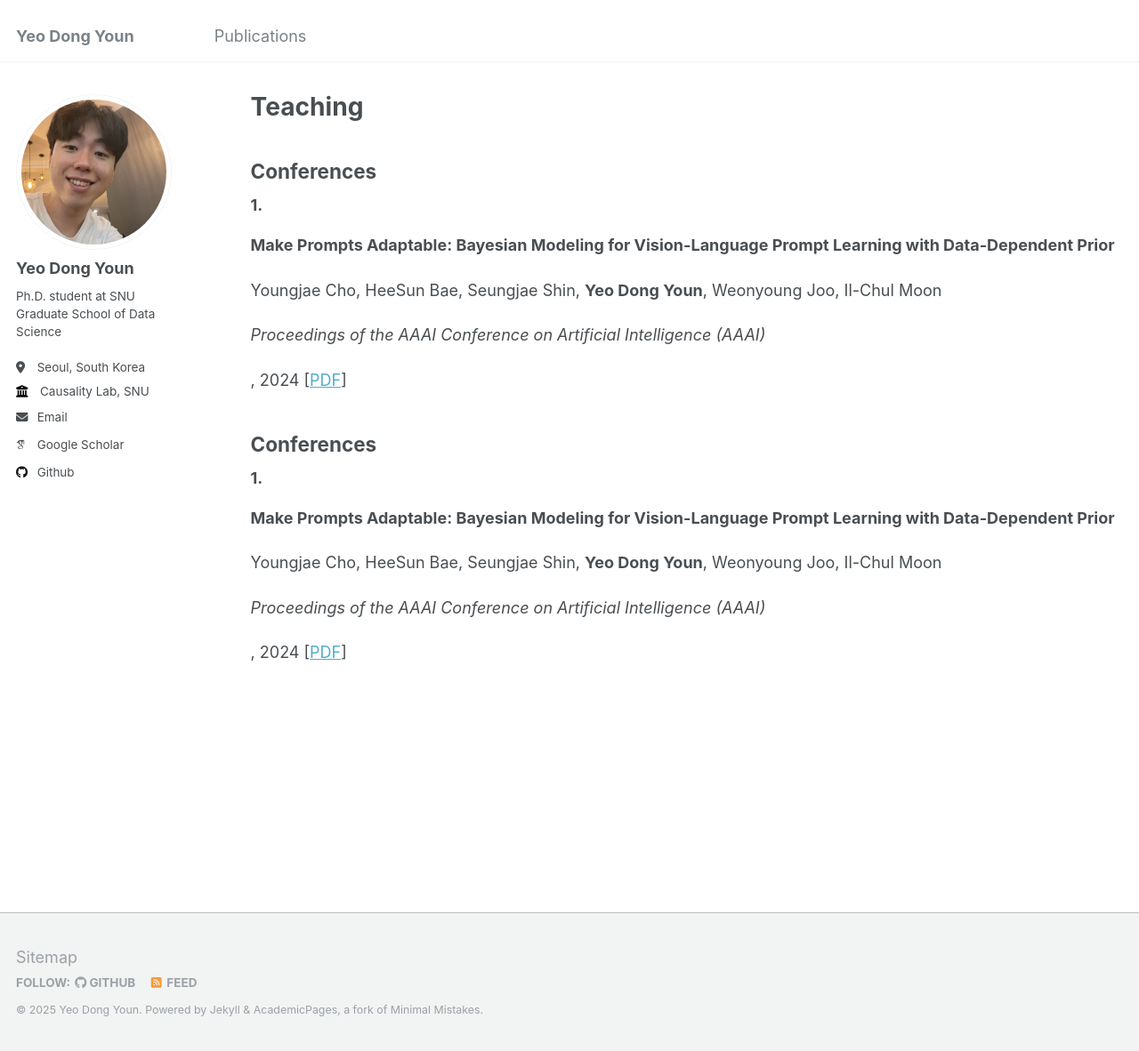
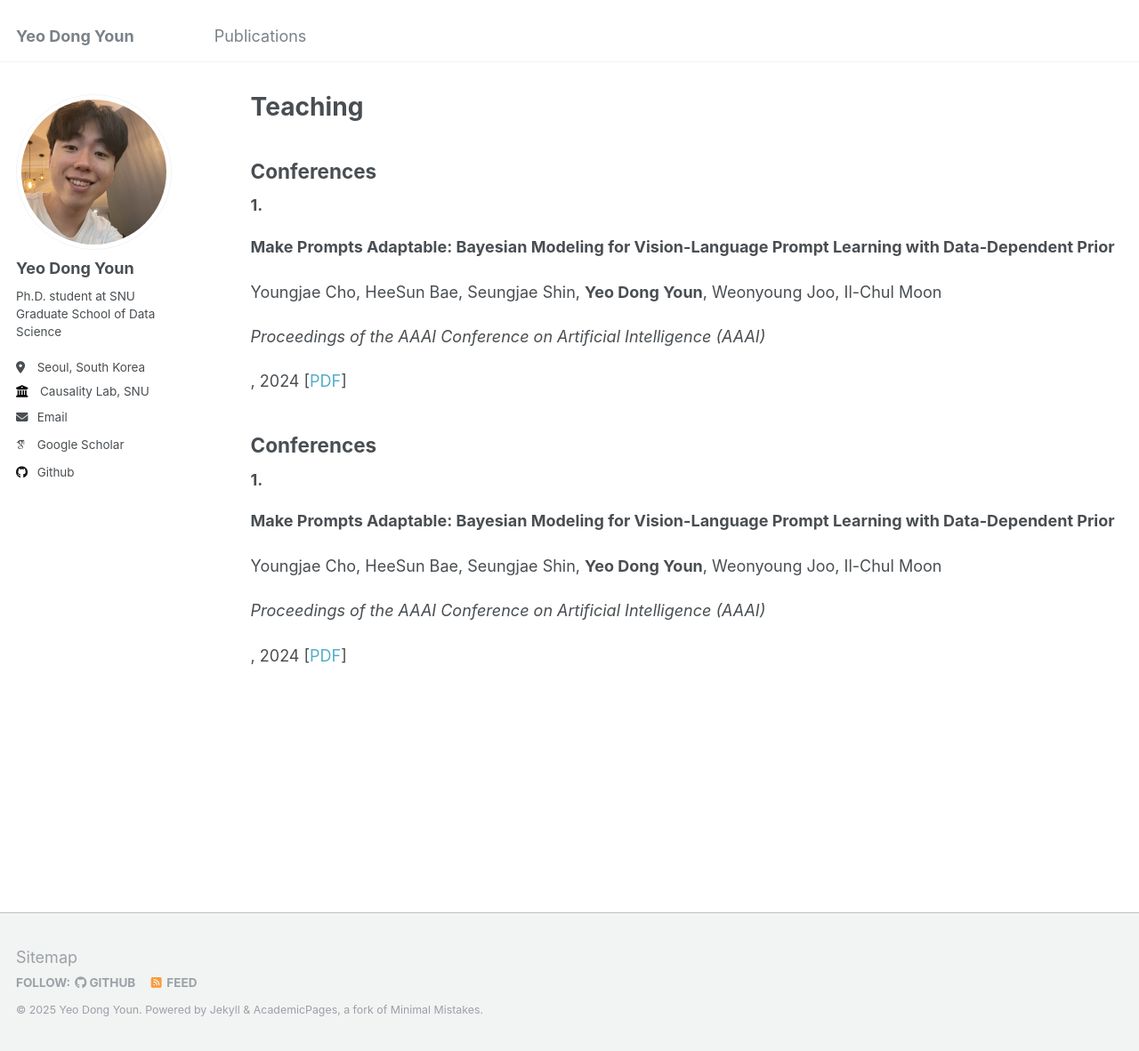
Before and after one commit to YeodongYoun1995/YeoDongYoun1995.github.io, a Jekyll site: the page built from _pages/teaching.html, in a window 1280 px wide and 1182 px high. Shown: the whole window at 89% size. Built offline with Jekyll 4.4.1, drawn with Linux system fonts in a browser that asks for light colours; some web fonts are replaced.

Commit message:
Update archive-single.html

```diff
--- a/_includes/archive-single.html
+++ b/_includes/archive-single.html
@@ -16,20 +16,20 @@
   <!-- Publication Entry -->
   <div class="publication-entry" style="margin-bottom: 1em;">
     <!-- Number and Title on the Same Line -->
-    <p style="margin: 0; font-weight: bold;">
+    <p style="margin: 0; line-height: 1.6; font-weight: bold;">
       {{ category_counter }}. {{ post.title | markdownify | strip }}
     </p>
 
     <!-- Authors -->
-    <p style="margin: 0;">
+    <p style="margin: 0; line-height: 1.6;">
       {{ post.authors | markdownify | strip }}
     </p>
 
     <!-- Venue, Year, and PDF Link on the Same Line -->
-    <p style="margin: 0;">
+    <p style="margin: 0; line-height: 1.6;">
       <em>{{ post.venue | markdownify | strip }}</em>, {{ post.date | date: "%Y" }}
       {% if post.paperurl %}
-        [<a href="{{ post.paperurl }}">PDF</a>]
+        [<a href="{{ post.paperurl }}" style="text-decoration: none;">PDF</a>]
       {% endif %}
     </p>
   </div>
```
